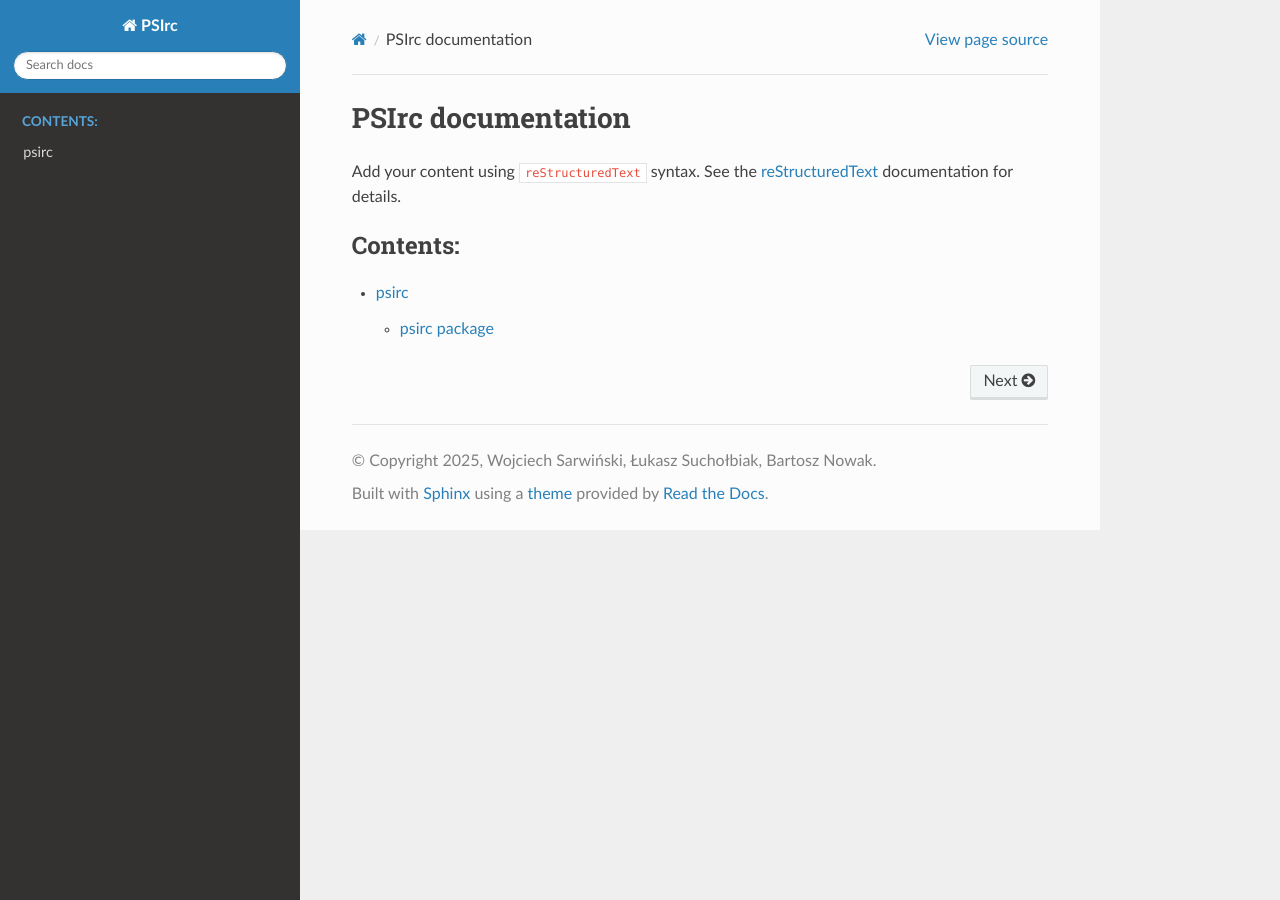
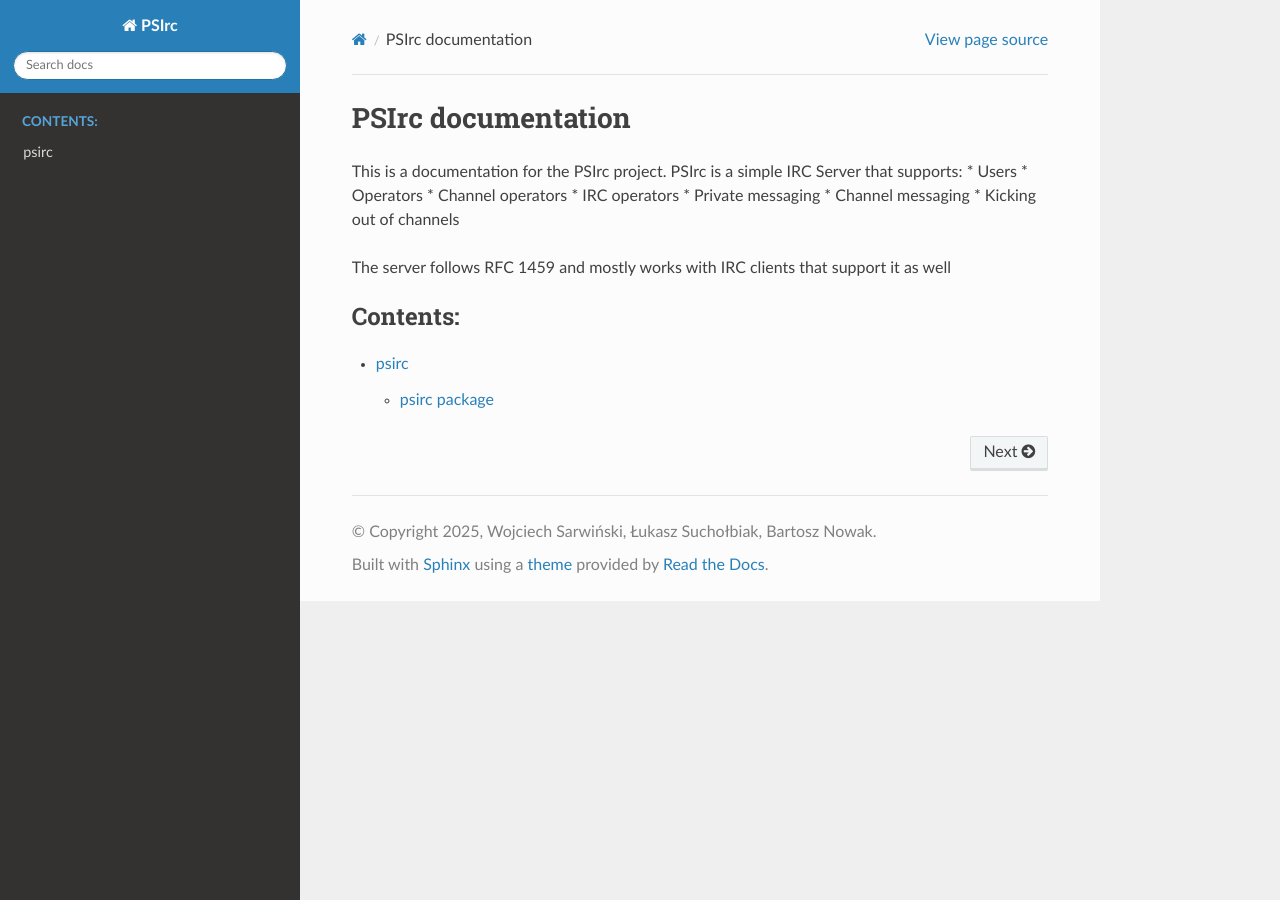
Before and after one commit to psirc/PSIrc, a Sphinx documentation site: the page built from docs/index.rst, in a window 1280 px wide. Built offline with Sphinx 7.4.7 and the Read the Docs theme 3.1.0, drawn with Linux system fonts in a browser that asks for light colours.

```diff
--- a/docs/index.rst
+++ b/docs/index.rst
@@ -6,9 +6,17 @@
 PSIrc documentation
 ===================
 
-Add your content using ``reStructuredText`` syntax. See the
-`reStructuredText <https://www.sphinx-doc.org/en/master/usage/restructuredtext/index.html>`_
-documentation for details.
+This is a documentation for the PSIrc project.
+PSIrc is a simple IRC Server that supports:
+* Users
+* Operators
+* Channel operators
+* IRC operators
+* Private messaging
+* Channel messaging
+* Kicking out of channels
+
+The server follows RFC 1459 and mostly works with IRC clients that support it as well
 
 
 .. toctree::
```
